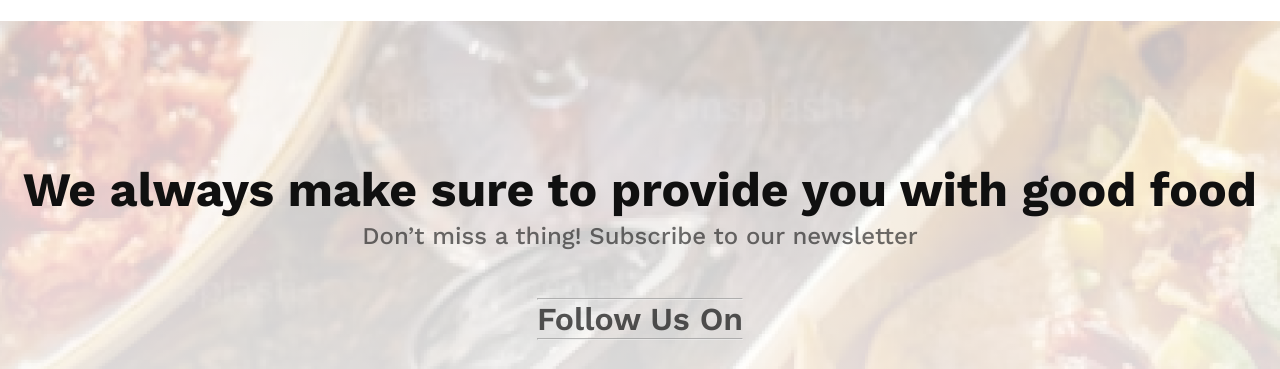
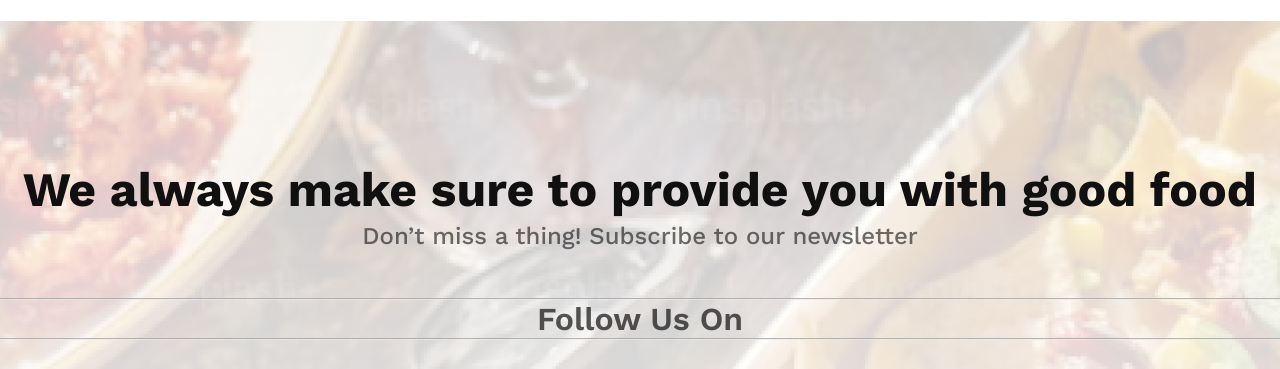
Before and after one commit to nipaayasha05/food-restaurant-project, a plain HTML site: page index.html in a window 1280 px wide. Shown: the part 1956-2325 px from the top of the page. Drawn offline with nearby package versions, Linux system fonts and the light colour scheme; a web font is replaced by a local one.

Commit message:
added width

```diff
--- a/style/style.css
+++ b/style/style.css
@@ -146,7 +146,7 @@ background: rgba(82, 195, 3, 0.15);
 #social{
 
     background: linear-gradient(180.00deg, rgba(255, 255, 255, 0.76)2.884%,rgba(255, 255, 255, 0.932)101.034%),url(../assets/social-bg.png);
-    /* background-image: url(../assets/social-bg.png); */
+
     height: 671px;
     background-repeat: no-repeat;
     background-size: cover;
@@ -191,6 +191,7 @@ letter-spacing: 0%;
 text-align: center;
 opacity: 0.7;
 margin-top: 48px;
+width: 1320PX;
 
 }
 
```
